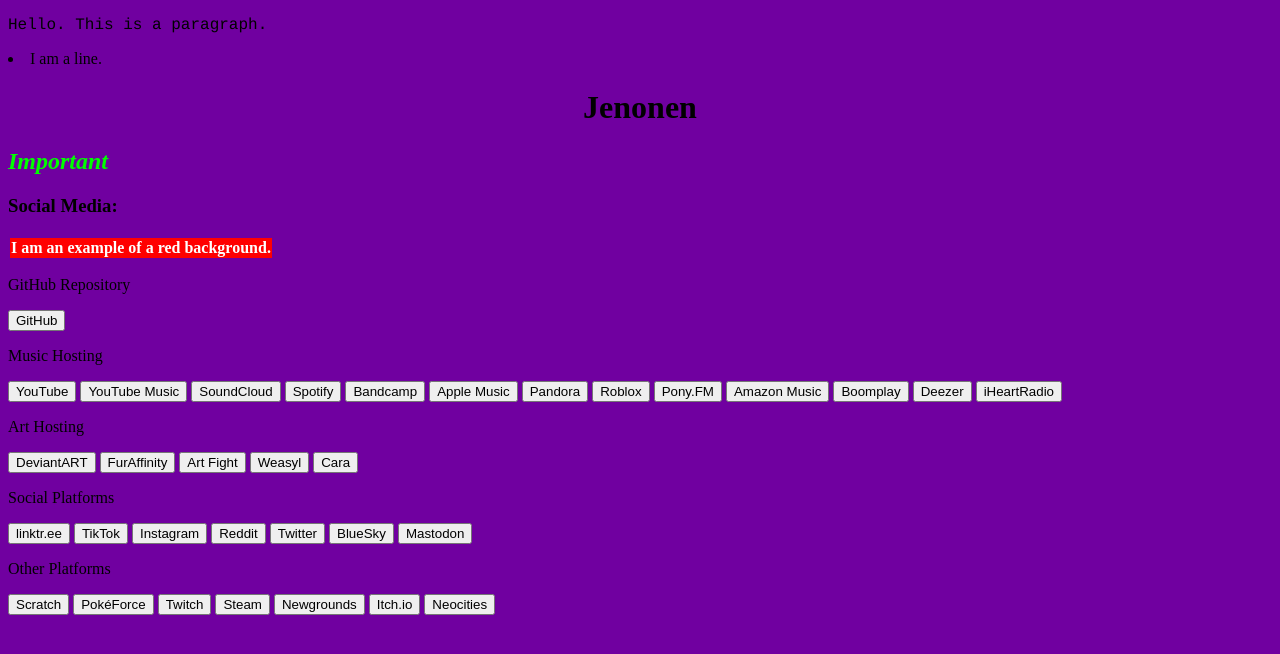
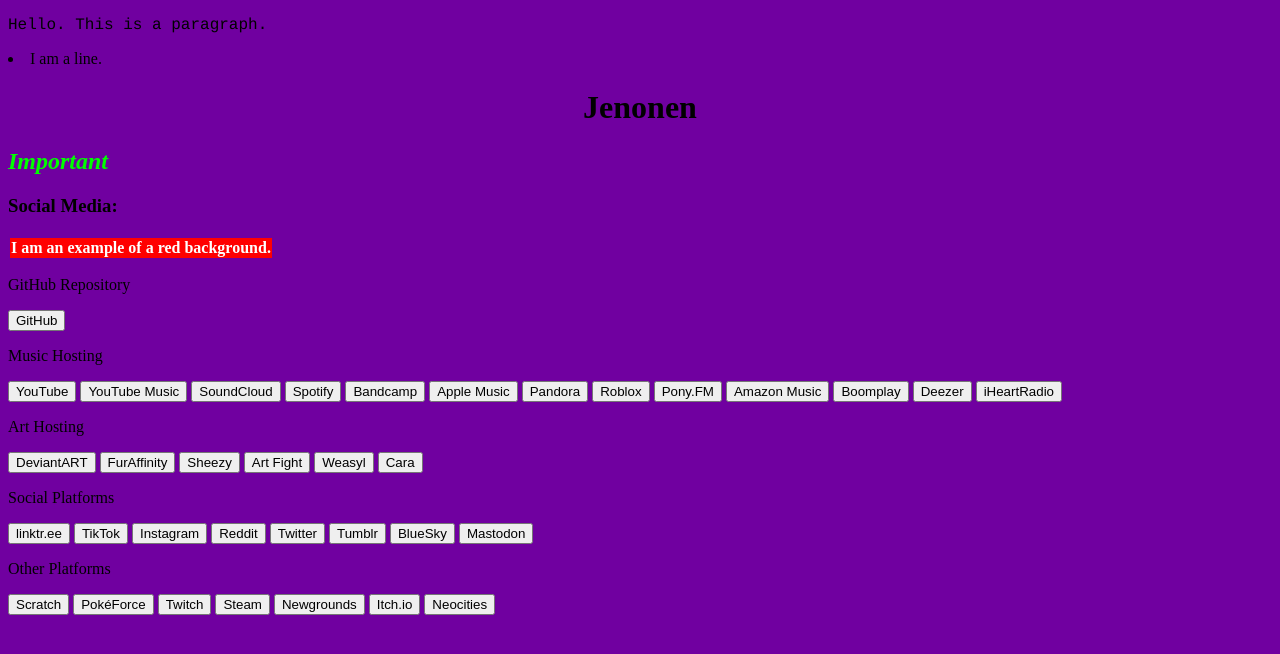
Before and after one commit to Jenonen-Labs/Jenonen-Labs.github.io, a plain HTML site: page index.html in a window 1280 px wide. Drawn offline with Linux system fonts and the light colour scheme.

Commit message:
Update index.html

```diff
--- a/index.html
+++ b/index.html
@@ -33,6 +33,7 @@
         <p style=font-family:lucida console>Art Hosting</p>
             <a rel="Jenonen" href=https://www.deviantart.com/jenonen target=_blank><button>DeviantART</button></a>
             <a rel="Jenonen" href=https://www.furaffinity.net/user/sotaku93 target=_blank><button>FurAffinity</button></a>
+            <a rel="Jenonen" href=https://sheezy.art/jenonen target=_blank><button>Sheezy</button></a>
             <a rel="Jenonen" href=https://artfight.net/~Jenonen target=_blank><button>Art Fight</button></a>
             <a rel="Jenonen" href=https://www.weasyl.com/~jenonen target=_blank><button>Weasyl</button></a>
             <a rel="Jenonen" href=https://cara.app/jenonen/all target=_blank><button>Cara</button></a>
@@ -42,6 +43,7 @@
             <a rel="Jenonen" href=https://www.instagram.com/jonwintemberg target=_blank><button>Instagram</button></a>
             <a rel="Jenonen" href=https://www.reddit.com/user/Jenonen target=_blank><button>Reddit</button></a>
             <a rel="Jenonen" href=https://twitter.com/JenonenX target=_blank><button>Twitter</button></a>
+            <a rel="Jenonen" href=https://www.tiktok.com/@jenonen_ target=_blank><button>Tumblr</button></a>
             <a rel="Jenonen" href=https://bsky.app/profile/jenonen.bsky.social target=_blank><button>BlueSky</button></a>
             <a rel="Jenonen" href=https://mastodon.social/@Jenonen target=_blank><button>Mastodon</button></a>
         <p style=font-family:lucida console target=_blank>Other Platforms</p>
```
